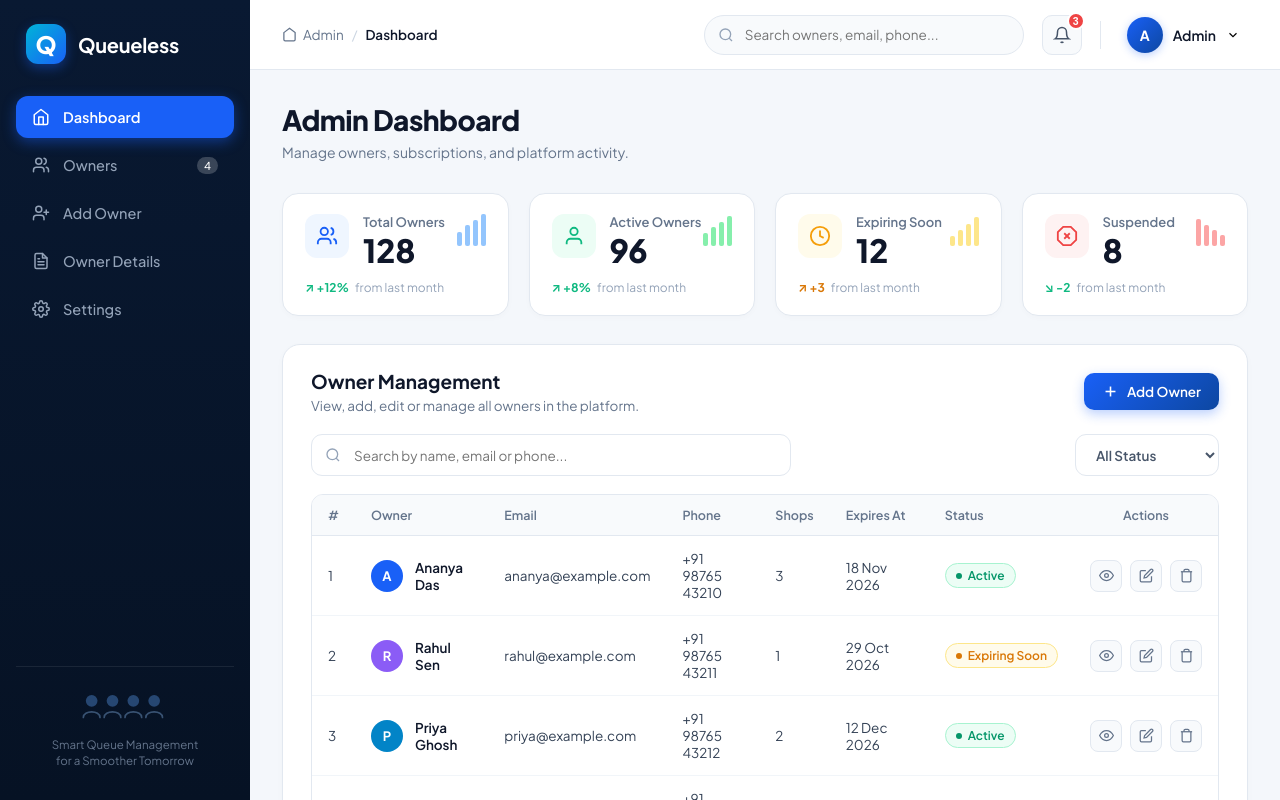
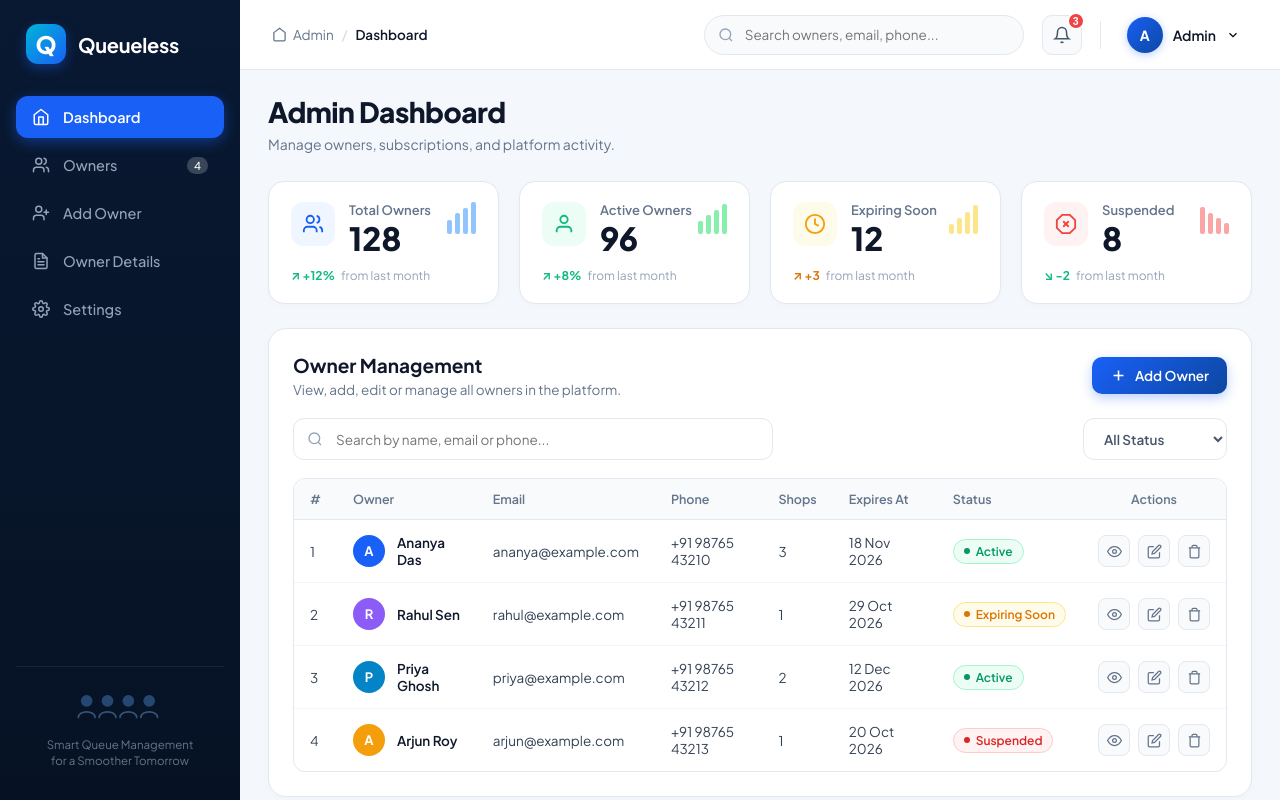
Before and after one commit to subrataguria945/OueueLess, a React (Vite) app in the folder frontend/: page /admin in a window 1280 px wide. Built offline with nearby package versions, Linux system fonts and the light colour scheme; no server answers.

Commit message:
fix: prevent admin panel card cutoff and fix responsive widths

```diff
--- a/frontend/src/AdminDashboard.css
+++ b/frontend/src/AdminDashboard.css
@@ -25,18 +25,20 @@
 .ql-admin-layout {
   display: flex;
   min-height: 100vh;
-  width: 100vw;
+  width: 100%;
+  max-width: 100%;
   background-color: var(--admin-main-bg);
   font-family: 'Plus Jakarta Sans', system-ui, -apple-system, BlinkMacSystemFont, 'Segoe UI', Roboto, sans-serif;
   color: var(--admin-text-main);
   box-sizing: border-box;
   overflow-x: hidden;
+  position: relative;
 }
 
 /* ── SIDEBAR ───────────────────────────────────────────────────────────── */
 .ql-admin-sidebar {
-  width: 250px;
-  min-width: 250px;
+  width: 240px;
+  min-width: 240px;
   background: linear-gradient(180deg, #091932 0%, #061224 100%);
   color: #ffffff;
   display: flex;
@@ -49,6 +51,7 @@
   height: 100vh;
   z-index: 50;
   transition: transform 0.25s ease;
+  flex-shrink: 0;
 }
 
 .ql-admin-brand {
@@ -383,10 +386,14 @@
 
 /* ── PAGE CONTENT ──────────────────────────────────────────────────────── */
 .ql-admin-content {
-  padding: 32px;
+  padding: 24px 28px 40px;
   display: flex;
   flex-direction: column;
-  gap: 28px;
+  gap: 24px;
+  width: 100%;
+  max-width: 100%;
+  box-sizing: border-box;
+  min-width: 0;
 }
 
 /* ── HEADER ────────────────────────────────────────────────────────────── */
@@ -548,8 +555,11 @@
   background: #ffffff;
   border: 1px solid var(--admin-border);
   border-radius: 18px;
-  padding: 24px 28px;
+  padding: 24px;
   box-shadow: 0 2px 8px rgba(0, 0, 0, 0.02);
+  width: 100%;
+  max-width: 100%;
+  box-sizing: border-box;
 }
 
 .ql-panel-header {
@@ -557,6 +567,8 @@
   align-items: center;
   justify-content: space-between;
   margin-bottom: 20px;
+  flex-wrap: wrap;
+  gap: 12px;
 }
 
 .ql-panel-title {
@@ -587,6 +599,7 @@
   box-shadow: 0 4px 12px rgba(25, 96, 247, 0.3);
   transition: all 0.15s ease;
   font-family: inherit;
+  flex-shrink: 0;
 }
 
 .ql-btn-primary:hover {
@@ -600,11 +613,13 @@
   justify-content: space-between;
   gap: 16px;
   margin-bottom: 18px;
+  flex-wrap: wrap;
 }
 
 .ql-toolbar-search {
   position: relative;
   flex: 1;
+  min-width: 240px;
   max-width: 480px;
 }
 
@@ -632,6 +647,7 @@
   display: flex;
   align-items: center;
   gap: 10px;
+  flex-shrink: 0;
 }
 
 .ql-btn-filter {
@@ -658,13 +674,18 @@
 
 /* ── TABLE ─────────────────────────────────────────────────────────────── */
 .ql-table-wrapper {
+  width: 100%;
+  max-width: 100%;
   overflow-x: auto;
   border: 1px solid var(--admin-border);
   border-radius: 12px;
+  box-sizing: border-box;
+  -webkit-overflow-scrolling: touch;
 }
 
 .ql-table {
   width: 100%;
+  min-width: 760px;
   border-collapse: collapse;
   text-align: left;
   font-size: 13.5px;
```
